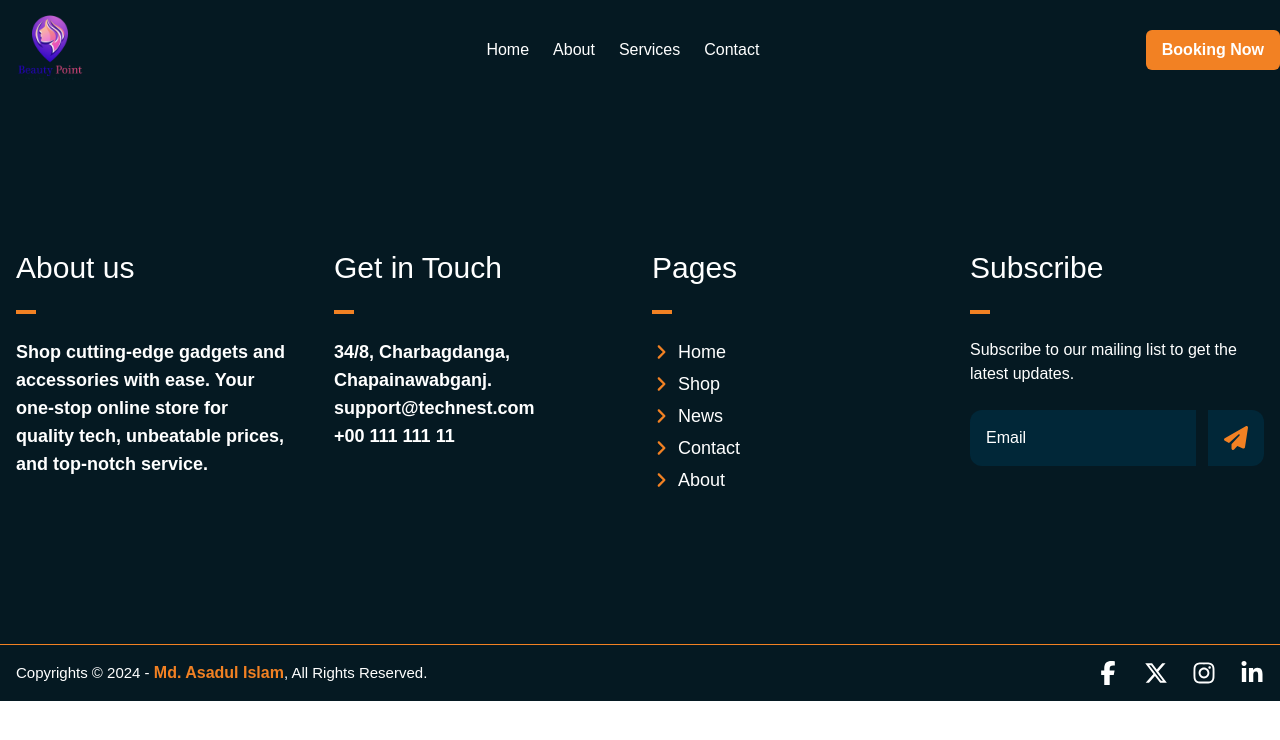
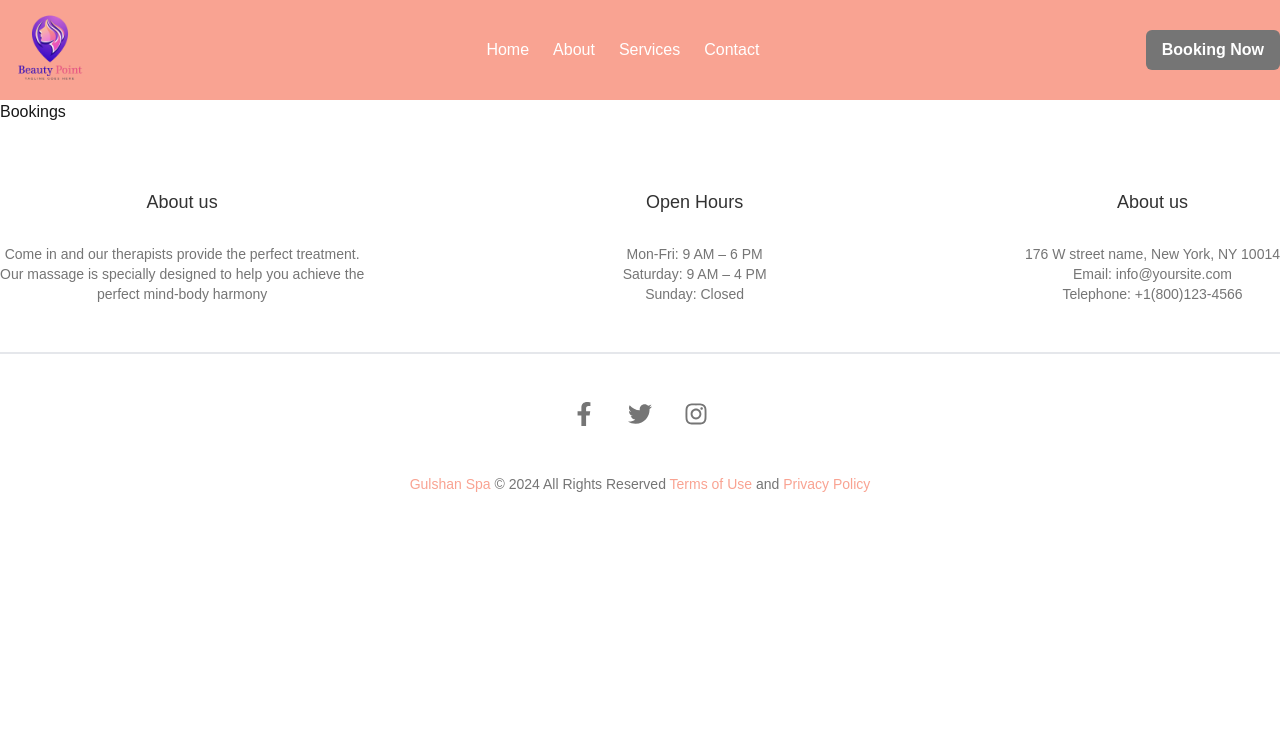
Before and after one commit to iripon07/gulshan_spa_app, a Next.js app: page / in a window 1280 px wide. Shown: the top 740 px of the page. Built offline with nearby package versions, Linux system fonts and the light colour scheme.

Commit message:
footer added

```diff
--- a/src/app/page.tsx
+++ b/src/app/page.tsx
@@ -1,3 +1,4 @@
+import Bookings from "@/components/Bookings";
 import Footer from "@/components/Footer";
 import Navbar from "@/components/Navbar";
 
@@ -5,6 +6,7 @@ export default function Home() {
   return (
     <div>
       <Navbar />
+      <Bookings />
       <Footer />
     </div>
   );
--- /dev/null
+++ b/src/components/Bookings.tsx
@@ -0,0 +1,9 @@
+
+
+const Bookings = () => {
+  return (
+    <div>Bookings</div>
+  )
+}
+
+export default Bookings
--- a/src/components/Footer.tsx
+++ b/src/components/Footer.tsx
@@ -1,111 +1,49 @@
-import Link from "next/link";
-import {
-  FaAngleRight,
-  FaFacebookF,
-  FaInstagram,
-  FaLinkedinIn,
-  FaPaperPlane,
-  FaXTwitter,
-} from "react-icons/fa6";
+import { FaFacebookF, FaInstagram, FaTwitter } from "react-icons/fa";
 
 const Footer = () => {
   return (
-    <footer className="bg-primary font-semibold text-white">
-      <div className="container mx-auto">
-        {/* <h1>Quality Finds, Delivered with Love!</h1> */}
-
-        <div className="font-poppins grid grid-cols-1 justify-between gap-6 px-4 py-[150px] md:grid-cols-2 lg:grid-cols-3 xl:grid-cols-4">
+    <footer className="">
+      <div className="container mx-auto py-16">
+        <div className="flex justify-between items-center text-center">
           <div>
-            <h3 className="font-prostoOne text-xl font-medium md:text-2xl lg:text-[28px] xl:text-3xl">
-              About us
-            </h3>
-            <div className="my-3 w-[20px] border-2 border-secondary md:my-4 lg:my-5 xl:my-6" />
-            <p className="pr-5 text-xs md:text-sm lg:text-base xl:text-lg">
-              Shop cutting-edge gadgets and accessories with ease. Your one-stop
-              online store for quality tech, unbeatable prices, and top-notch
-              service.
+            <p className="text-[#323232] text-lg mb-7">About us</p>
+            <p className="text-[#757575] text-sm">
+              Come in and our therapists provide the perfect treatment. <br />{" "}
+              Our massage is specially designed to help you achieve the <br />{" "}
+              perfect mind-body harmony
             </p>
           </div>
           <div>
-            <h3 className="font-prostoOne text-xl font-medium md:text-2xl lg:text-[28px] xl:text-3xl">
-              Get in Touch
-            </h3>
-            <div className="my-3 w-[20px] border-2 border-secondary md:my-4 lg:my-5 xl:my-6" />
-            <p className="pr-5 text-xs md:text-sm lg:text-base xl:text-lg">
-              34/8, Charbagdanga, Chapainawabganj. support@technest.com <br />{" "}
-              +00 111 111 11
+            <p className="text-[#323232] text-lg mb-7">Open Hours</p>
+            <p className="text-[#757575] text-sm">
+              Mon-Fri: 9 AM – 6 PM <br /> Saturday: 9 AM – 4 PM <br /> Sunday:
+              Closed
             </p>
           </div>
           <div>
-            <h3 className="font-prostoOne text-xl font-medium md:text-2xl lg:text-[28px] xl:text-3xl">
-              Pages
-            </h3>
-            <div className="my-3 w-[20px] border-2 border-secondary md:my-4 lg:my-5 xl:my-6" />
-            <ul className="space-y-1 md:text-lg text-base font-medium text-white">
-              <li className="flex items-center justify-start duration-300 hover:text-secondary">
-                <FaAngleRight className="mr-2 text-secondary" />
-                <Link href="/">Home</Link>
-              </li>
-              <li className="flex items-center justify-start duration-300 hover:text-secondary">
-                <FaAngleRight className="mr-2 text-secondary" />
-                <Link href="/shop">Shop</Link>
-              </li>
-              <li className="flex items-center justify-start duration-300 hover:text-secondary">
-                <FaAngleRight className="mr-2 text-secondary" />
-                <Link href="/news">News</Link>
-              </li>
-              <li className="flex items-center justify-start duration-300 hover:text-secondary">
-                <FaAngleRight className="mr-2 text-secondary" />
-                <Link href="/contact">Contact</Link>
-              </li>
-              <li className="flex items-center justify-start duration-300 hover:text-secondary">
-                <FaAngleRight className="mr-2 text-secondary" />
-                <Link href="/about">About</Link>
-              </li>
-            </ul>
-          </div>
-          <div>
-            <h3 className="font-prostoOne text-xl font-medium md:text-2xl lg:text-[28px] xl:text-3xl">
-              Subscribe
-            </h3>
-            <div className="my-3 w-[20px] border-2 border-secondary md:my-4 lg:my-5 xl:my-6" />
-            <p className="xl:mb-6 lg:mb-5 md:mb-4 mb-3 text-base font-normal">
-              Subscribe to our mailing list to get the latest updates.
+            <p className="text-[#323232] text-lg mb-7">About us</p>
+            <p className="text-[#757575] text-sm">
+              176 W street name, New York, NY 10014 <br /> Email:
+              info@yoursite.com <br />
+              Telephone: +1(800)123-4566
             </p>
-            <form className="flex w-full items-center space-x-3">
-              <input
-                type="text"
-                placeholder="Email"
-                className="rounded-l-xl w-full bg-[#012738] p-4 font-medium outline-none placeholder:text-white"
-              />
-              <button
-                type="submit"
-                className="rounded-r-xl  bg-[#012738] p-4 text-secondary duration-300 hover:bg-secondary hover:text-black"
-              >
-                <FaPaperPlane className="text-2xl" />
-              </button>
-            </form>
           </div>
         </div>
-      </div>
 
-      <div className="border-t-[1.5px] border-secondary">
-        <div className="container mx-auto p-4">
-          <div className="flex flex-col items-center justify-between md:flex-row">
-            <h6 className="mb-2 text-xs font-normal md:mb-0 md:text-[15px]">
-              Copyrights © 2024 -{" "}
-              <span className="text-base font-bold text-secondary">
-                Md. Asadul Islam
-              </span>
-              , All Rights Reserved.
-            </h6>
-            <div className="flex space-x-6 text-xl md:text-2xl">
-              <FaFacebookF className="duration-300 hover:text-secondary" />
-              <FaXTwitter className="duration-300 hover:text-secondary" />
-              <FaInstagram className="duration-300 hover:text-secondary" />
-              <FaLinkedinIn className="duration-300 hover:text-secondary" />
-            </div>
-          </div>
+        <div className="border-[0.5px] border-gray-200 mt-12"></div>
+
+        <div className="my-12 flex text-secondary justify-center items-center space-x-8 text-2xl">
+          <FaFacebookF className="hover:text-primary duration-300" />
+          <FaTwitter className="hover:text-primary duration-300" />
+          <FaInstagram className="hover:text-primary duration-300" />
+        </div>
+
+        <div className="text-center text-sm">
+          <p className="text-secondary">
+            <span className="text-primary">Gulshan Spa</span> © 2024 All Rights
+            Reserved <span className="text-[#f9a392]">Terms of Use</span> and
+            <span className="text-primary"> Privacy Policy</span>
+          </p>
         </div>
       </div>
     </footer>
--- /dev/null
+++ b/src/components/MakeAppointment.tsx
@@ -0,0 +1,11 @@
+import Cover from "@/assets/appointmentCover.jpg"
+
+const MakeAppointment = () => {
+  return (
+    <div className="">
+
+    </div>
+  )
+}
+
+export default MakeAppointment
--- a/tailwind.config.ts
+++ b/tailwind.config.ts
@@ -9,8 +9,8 @@ export default {
   theme: {
     extend: {
       colors: {
-        primary: "#051922",
-        secondary: "#F28123",
+        primary: "#f9a392",
+        secondary: "#757575",
         grey: "#555",
       },
     },
```
Also changed, not shown: src/assets/appointmentCover.jpg (added).
